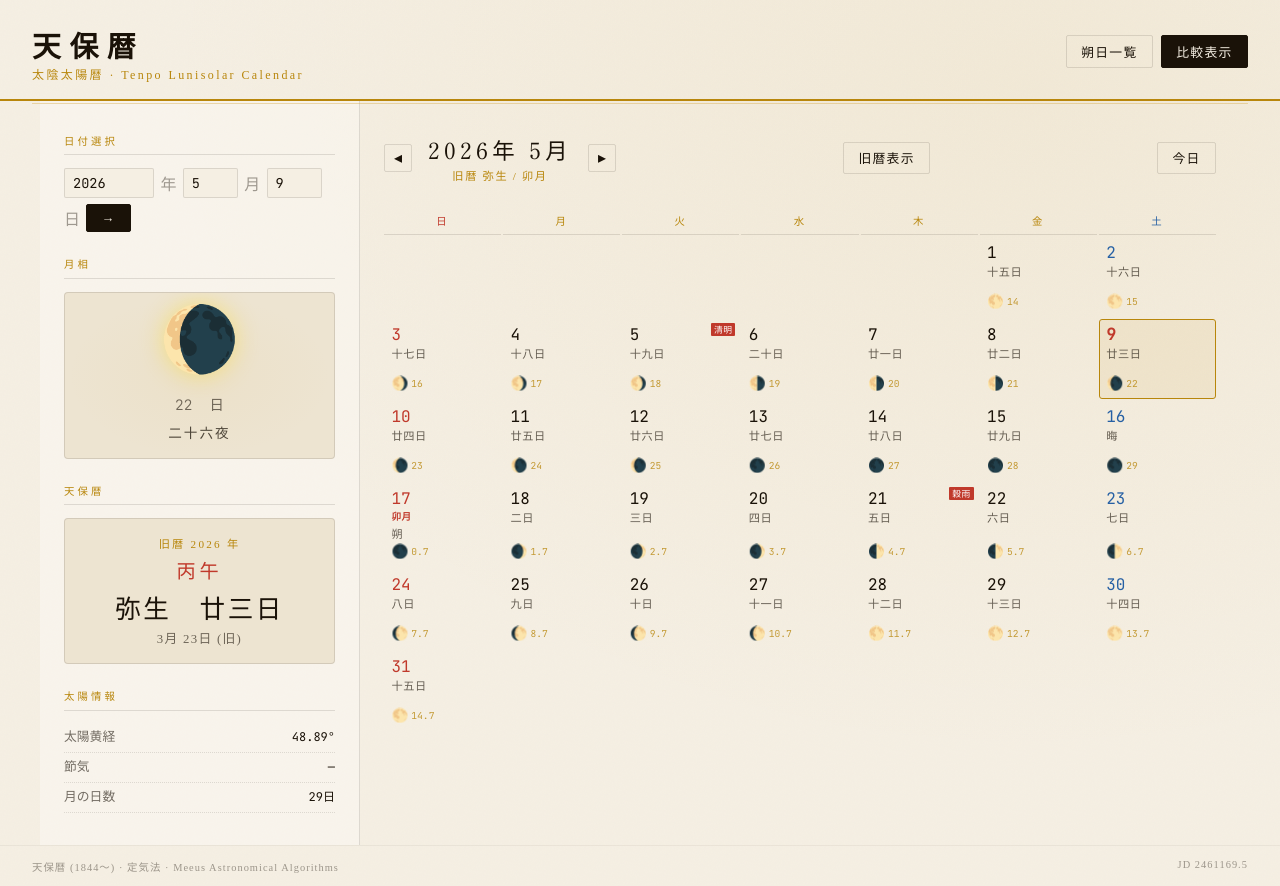
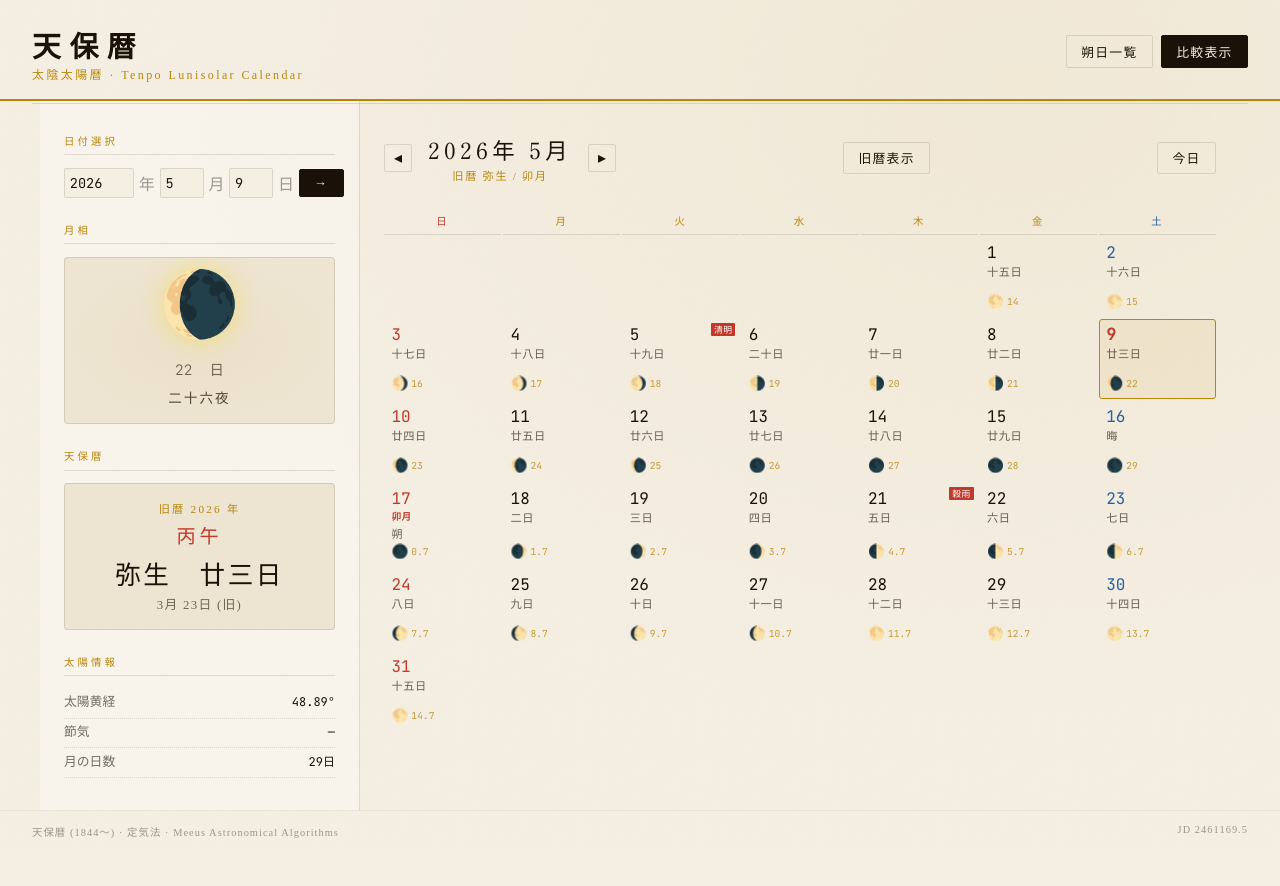
Before and after one commit to gajinote/wareki, a website: page docs/index.html in a window 1280 px wide. After the commit the page ends 852 px from the top, so only its background shows below. Drawn offline with Linux system fonts and the light colour scheme.

Commit message:
date display from 2 to 1 column

```diff
--- a/docs/index.html
+++ b/docs/index.html
@@ -123,9 +123,9 @@
 
   .date-select {
     display: flex;
-    gap: 0.4rem;
+    gap: 0.3rem;
     align-items: center;
-    flex-wrap: wrap;
+    flex-wrap: nowrap;
   }
   .date-select input, .date-select select {
     font-family: 'JetBrains Mono', monospace;
@@ -133,11 +133,11 @@
     border: 1px solid var(--border);
     background: var(--paper);
     color: var(--ink);
-    padding: 0.3rem 0.5rem;
+    padding: 0.3rem 0.3rem;
     border-radius: 2px;
     width: 70px;
   }
-  .date-select input[type="number"]:first-child { width: 90px; }
+  .date-select input[type="number"]:first-child { width: 70px; }
 
   /* Moon display */
   .moon-display {
@@ -507,9 +507,9 @@
       <div class="date-select">
         <input type="number" id="selYear" value="" min="1844" max="2100" placeholder="西暦">
         <span style="opacity:0.4">年</span>
-        <input type="number" id="selMonth" value="" min="1" max="12" style="width:55px">
+        <input type="number" id="selMonth" value="" min="1" max="12" style="width:44px">
         <span style="opacity:0.4">月</span>
-        <input type="number" id="selDay" value="" min="1" max="31" style="width:55px">
+        <input type="number" id="selDay" value="" min="1" max="31" style="width:44px">
         <span style="opacity:0.4">日</span>
         <button class="btn primary" onclick="loadDate()">→</button>
       </div>
```
Also changed, not shown: public/index.html (+6 -6 lines).
